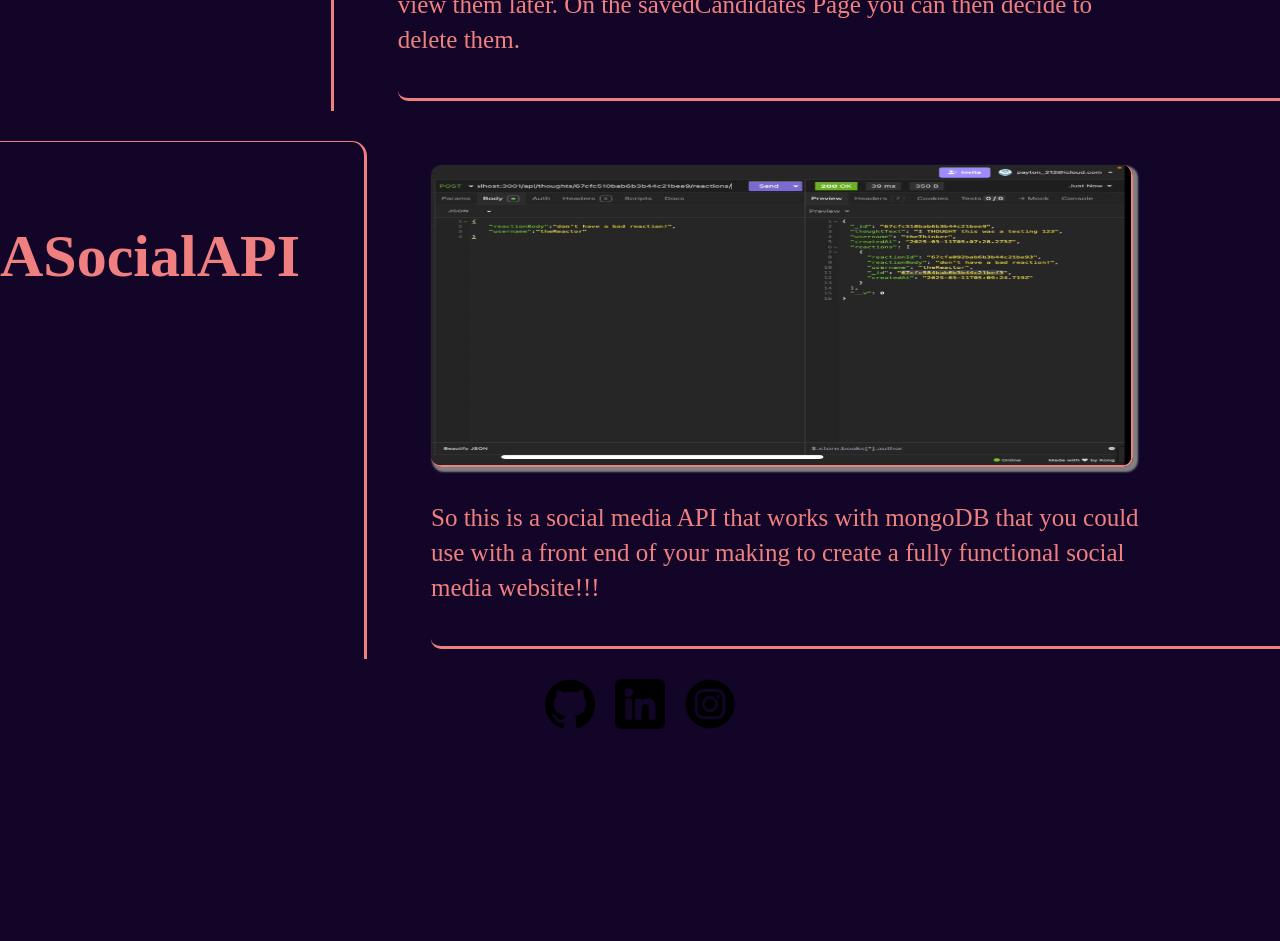
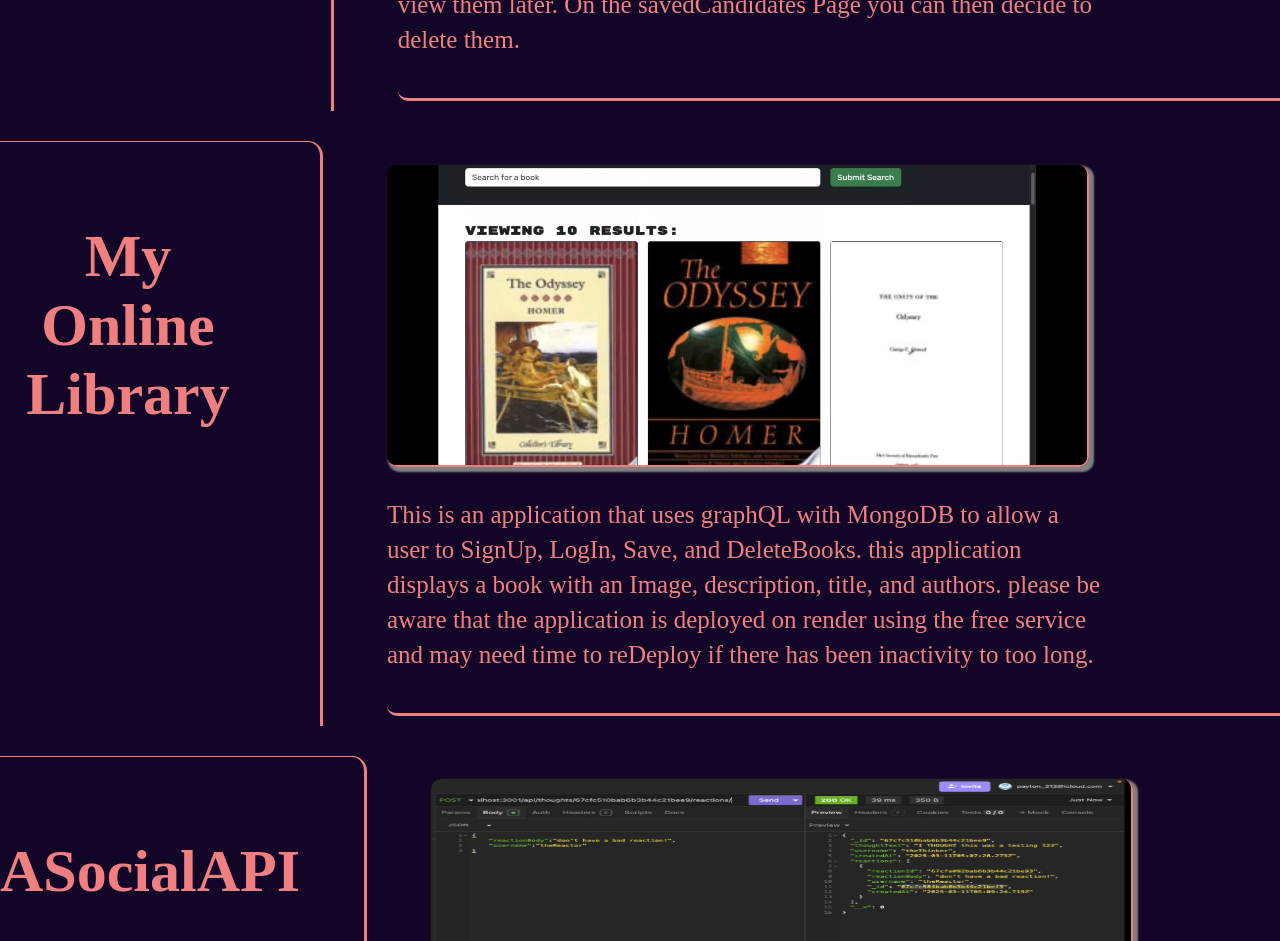
Before and after one commit to Payton212/portfolio, a React (Vite) app: page /portfolio in a window 1280 px wide. Shown: the part 2580-3521 px from the top of the page. Before the commit the page ends 3329 px from the top, so only its background shows below. Built offline with nearby package versions, Linux system fonts and the light colour scheme.

Commit message:
added myOnlineLibrary to portfolio

```diff
--- a/src/pages/InnerPortfolio.jsx
+++ b/src/pages/InnerPortfolio.jsx
@@ -6,6 +6,7 @@ import Github from "../components/IMGS/github-logo.png";
 import Youtube from "../components/IMGS/youtube.png";
 import CandidateSearch from "../components/IMGS/CandidateSearch.jpg";
 import ASocialAPI from "../components/IMGS/ASocialAPI.jpg";
+import myOnlineLibrary from "../components/IMGS/myOnlineLibrary.jpeg";
 
 export default function Portfolio() {
     return (
@@ -76,6 +77,21 @@ export default function Portfolio() {
                         </div>
 
                 </section>
+                <section className = "side-bar">
+
+                        <h4 id = "link" >My Online Library</h4>
+                            <div id="portDiv">
+                                <a id = "img" href = "https://myonlinelibrary.onrender.com">
+                            <img id = "portImg"src={myOnlineLibrary} alt="Header"/>
+                            </a>
+                        <p id="portP">This is an application that uses graphQL with MongoDB to
+                            allow a user to SignUp, LogIn, Save, and DeleteBooks. this application displays a book with an Image,
+                            description, title, and authors. please be aware that the application is deployed on render using the free
+                            service and may need time to reDeploy if there has been inactivity to too long.
+                        </p>
+                        </div>
+
+            </section>
 
                 <section className="side-bar">
                     <h4 id="link"> ASocialAPI</h4>
```
Also changed, not shown: src/components/IMGS/myOnlineLibrary.jpeg (added).
